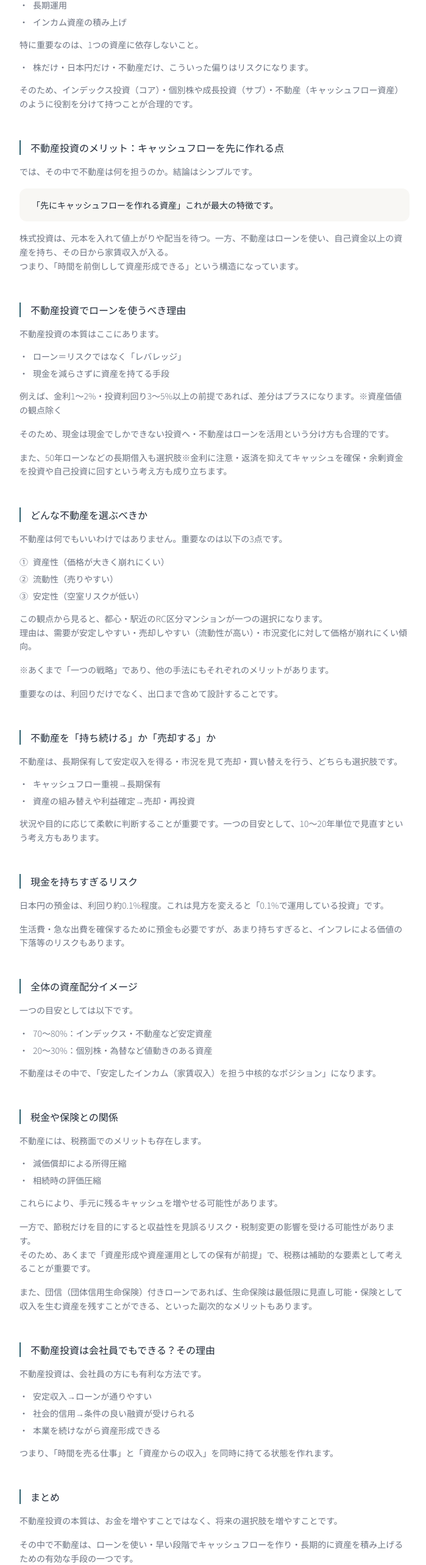
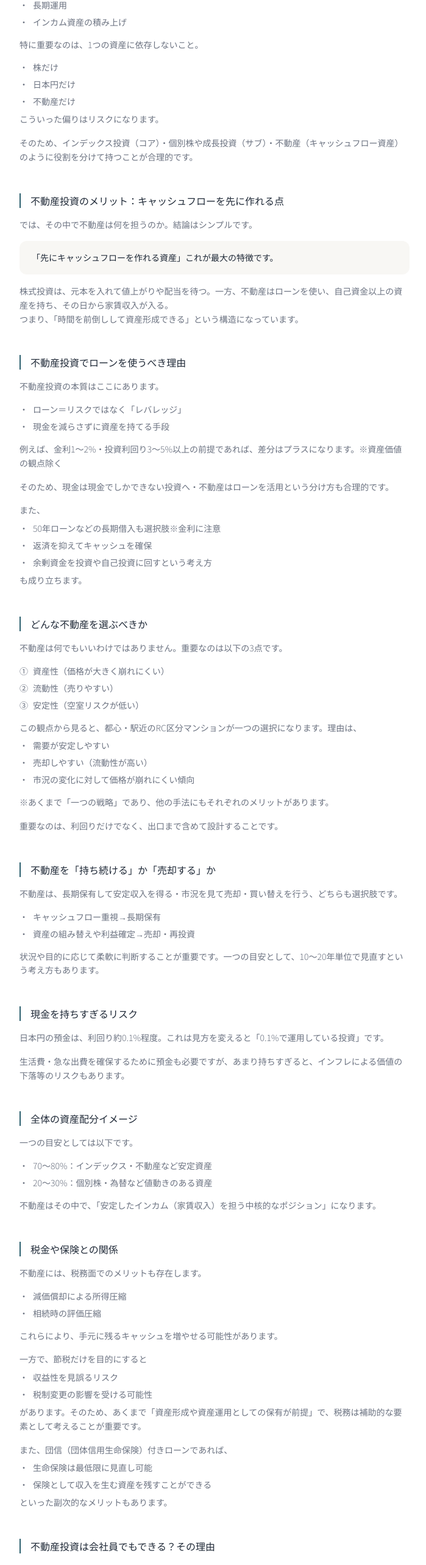
Before and after one commit to idsp0731-gif/onza-estate, a Next.js app: page /investment-guide in a window 1280 px wide. Shown: the part 1236-3802 px from the top of the page at 61% size, without its empty margins (288-987 px from the left). Built offline with nearby package versions, Linux system fonts and the light colour scheme.

Commit message:
fix: 投資ガイドページの箇条書き表示を修正

```diff
--- a/src/app/investment-guide/page.tsx
+++ b/src/app/investment-guide/page.tsx
@@ -115,9 +115,14 @@ export default function InvestmentGuidePage() {
                 <p className="text-sm leading-relaxed text-[#6B7280] mb-4">
                   特に重要なのは、1つの資産に依存しないこと。
                 </p>
-                <ul className="space-y-2 text-sm text-[#6B7280] mb-4">
-                  <li className="flex gap-2"><span>・</span><span>株だけ・日本円だけ・不動産だけ、こういった偏りはリスクになります。</span></li>
+                <ul className="space-y-2 text-sm text-[#6B7280] mb-2">
+                  <li className="flex gap-2"><span>・</span><span>株だけ</span></li>
+                  <li className="flex gap-2"><span>・</span><span>日本円だけ</span></li>
+                  <li className="flex gap-2"><span>・</span><span>不動産だけ</span></li>
                 </ul>
+                <p className="text-sm leading-relaxed text-[#6B7280] mb-4">
+                  こういった偏りはリスクになります。
+                </p>
                 <p className="text-sm leading-relaxed text-[#6B7280]">
                   そのため、インデックス投資（コア）・個別株や成長投資（サブ）・不動産（キャッシュフロー資産）のように役割を分けて持つことが合理的です。
                 </p>
@@ -156,8 +161,16 @@ export default function InvestmentGuidePage() {
                 <p className="text-sm leading-relaxed text-[#6B7280] mb-4">
                   そのため、現金は現金でしかできない投資へ・不動産はローンを活用という分け方も合理的です。
                 </p>
+                <p className="text-sm leading-relaxed text-[#6B7280] mb-2">
+                  また、
+                </p>
+                <ul className="space-y-2 text-sm text-[#6B7280] mb-2">
+                  <li className="flex gap-2"><span>・</span><span>50年ローンなどの長期借入も選択肢※金利に注意</span></li>
+                  <li className="flex gap-2"><span>・</span><span>返済を抑えてキャッシュを確保</span></li>
+                  <li className="flex gap-2"><span>・</span><span>余剰資金を投資や自己投資に回すという考え方</span></li>
+                </ul>
                 <p className="text-sm leading-relaxed text-[#6B7280]">
-                  また、50年ローンなどの長期借入も選択肢※金利に注意・返済を抑えてキャッシュを確保・余剰資金を投資や自己投資に回すという考え方も成り立ちます。
+                  も成り立ちます。
                 </p>
               </section>
 
@@ -173,10 +186,14 @@ export default function InvestmentGuidePage() {
                   <li className="flex gap-2"><span>②</span><span>流動性（売りやすい）</span></li>
                   <li className="flex gap-2"><span>③</span><span>安定性（空室リスクが低い）</span></li>
                 </ul>
-                <p className="text-sm leading-relaxed text-[#6B7280] mb-4">
-                  この観点から見ると、都心・駅近のRC区分マンションが一つの選択になります。<br />
-                  理由は、需要が安定しやすい・売却しやすい（流動性が高い）・市況変化に対して価格が崩れにくい傾向。
+                <p className="text-sm leading-relaxed text-[#6B7280] mb-2">
+                  この観点から見ると、都心・駅近のRC区分マンションが一つの選択になります。理由は、
                 </p>
+                <ul className="space-y-2 text-sm text-[#6B7280] mb-4">
+                  <li className="flex gap-2"><span>・</span><span>需要が安定しやすい</span></li>
+                  <li className="flex gap-2"><span>・</span><span>売却しやすい（流動性が高い）</span></li>
+                  <li className="flex gap-2"><span>・</span><span>市況の変化に対して価格が崩れにくい傾向</span></li>
+                </ul>
                 <p className="text-sm leading-relaxed text-[#6B7280] mb-4">
                   ※あくまで「一つの戦略」であり、他の手法にもそれぞれのメリットがあります。
                 </p>
@@ -243,12 +260,25 @@ export default function InvestmentGuidePage() {
                 <p className="text-sm leading-relaxed text-[#6B7280] mb-4">
                   これらにより、手元に残るキャッシュを増やせる可能性があります。
                 </p>
+                <p className="text-sm leading-relaxed text-[#6B7280] mb-2">
+                  一方で、節税だけを目的にすると
+                </p>
+                <ul className="space-y-2 text-sm text-[#6B7280] mb-2">
+                  <li className="flex gap-2"><span>・</span><span>収益性を見誤るリスク</span></li>
+                  <li className="flex gap-2"><span>・</span><span>税制変更の影響を受ける可能性</span></li>
+                </ul>
                 <p className="text-sm leading-relaxed text-[#6B7280] mb-4">
-                  一方で、節税だけを目的にすると収益性を見誤るリスク・税制変更の影響を受ける可能性があります。<br />
-                  そのため、あくまで「資産形成や資産運用としての保有が前提」で、税務は補助的な要素として考えることが重要です。
+                  があります。そのため、あくまで「資産形成や資産運用としての保有が前提」で、税務は補助的な要素として考えることが重要です。
                 </p>
+                <p className="text-sm leading-relaxed text-[#6B7280] mb-2">
+                  また、団信（団体信用生命保険）付きローンであれば、
+                </p>
+                <ul className="space-y-2 text-sm text-[#6B7280] mb-2">
+                  <li className="flex gap-2"><span>・</span><span>生命保険は最低限に見直し可能</span></li>
+                  <li className="flex gap-2"><span>・</span><span>保険として収入を生む資産を残すことができる</span></li>
+                </ul>
                 <p className="text-sm leading-relaxed text-[#6B7280]">
-                  また、団信（団体信用生命保険）付きローンであれば、生命保険は最低限に見直し可能・保険として収入を生む資産を残すことができる、といった副次的なメリットもあります。
+                  といった副次的なメリットもあります。
                 </p>
               </section>
 
@@ -276,8 +306,16 @@ export default function InvestmentGuidePage() {
                 <p className="text-sm leading-relaxed text-[#6B7280] mb-4">
                   不動産投資の本質は、お金を増やすことではなく、将来の選択肢を増やすことです。
                 </p>
+                <p className="text-sm leading-relaxed text-[#6B7280] mb-2">
+                  その中で不動産は、
+                </p>
+                <ul className="space-y-2 text-sm text-[#6B7280] mb-2">
+                  <li className="flex gap-2"><span>・</span><span>ローンを使い</span></li>
+                  <li className="flex gap-2"><span>・</span><span>早い段階でキャッシュフローを作り</span></li>
+                  <li className="flex gap-2"><span>・</span><span>長期的に資産を積み上げる</span></li>
+                </ul>
                 <p className="text-sm leading-relaxed text-[#6B7280]">
-                  その中で不動産は、ローンを使い・早い段階でキャッシュフローを作り・長期的に資産を積み上げるための有効な手段の一つです。
+                  ための有効な手段の一つです。
                 </p>
               </section>
 
@@ -285,8 +323,15 @@ export default function InvestmentGuidePage() {
                 <h2 className="text-base font-light border-l-2 border-[#2C5F6E] pl-4 mb-4">
                   最後に
                 </h2>
+                <p className="text-sm leading-relaxed text-[#6B7280] mb-2">
+                  投資はあくまで手段です。
+                </p>
+                <ul className="space-y-2 text-sm text-[#6B7280] mb-2">
+                  <li className="flex gap-2"><span>・</span><span>どんな人生を送りたいのか</span></li>
+                  <li className="flex gap-2"><span>・</span><span>どのタイミングで自由を得たいのか</span></li>
+                </ul>
                 <p className="text-sm leading-relaxed text-[#6B7280] mb-4">
-                  投資はあくまで手段です。どんな人生を送りたいのか・どのタイミングで自由を得たいのか、それによって最適な選択は変わります。
+                  それによって最適な選択は変わります。
                 </p>
                 <p className="text-sm leading-relaxed text-[#6B7280]">
                   不動産投資もその一つの選択肢として、冷静に位置づけていくことが重要です。
```
